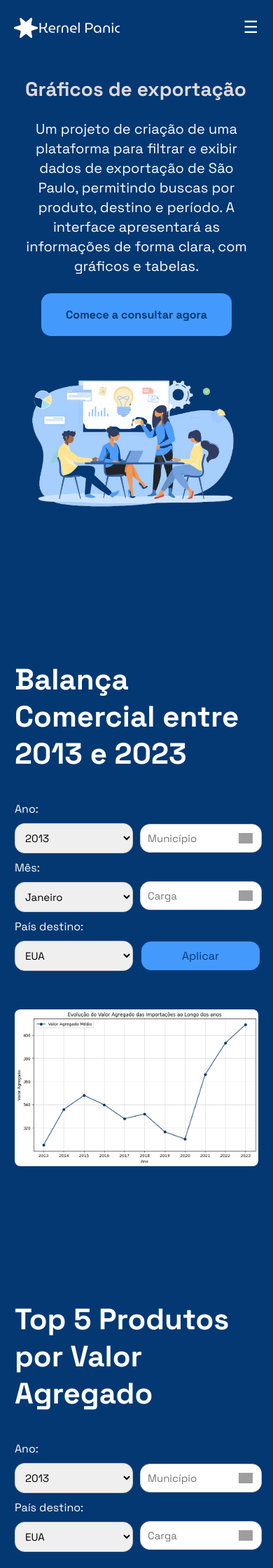
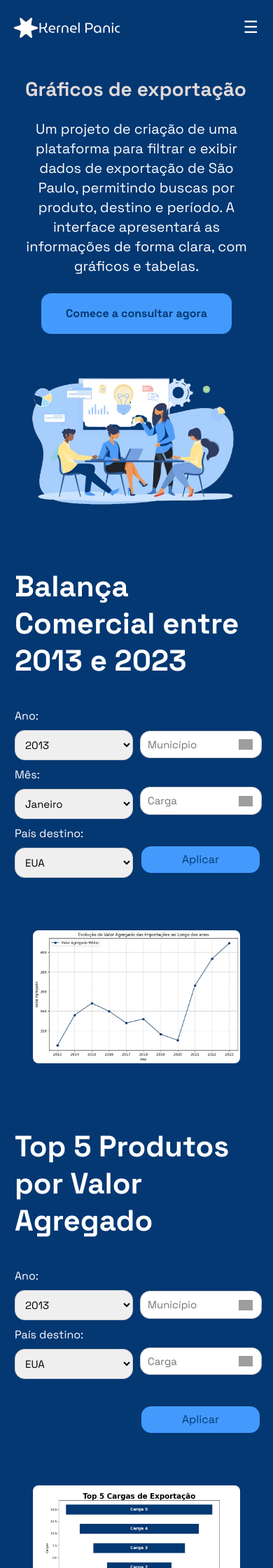
Before and after one commit to heloisa-cardillo/KernelPanic, a Flask app: page / in a window 390 px wide. Shown: the top 2240 px of the page at 70% size. Run offline with Flask 3, Linux system fonts and the light colour scheme; grey boxes are pictures that could not be loaded.

Commit message:
feat:(HTML) Ajuste no HTML

```diff
--- a/frontend-API/static/style.css
+++ b/frontend-API/static/style.css
@@ -11,10 +11,10 @@ body {
   background-color: #043873;
   border: 1px solid #043873;
   box-sizing: border-box;
-  height: 1117px;
+  height: 100%;
   line-height: normal;
   margin: 0;
-  min-height: 260vh;
+  min-height: 300vh;
   font-family: "Space Grotesk";
 }
 
@@ -180,14 +185,22 @@ label {
 
 .graficos {
   display: flex;
-  min-width: 300px;
-  flex: 1;
+  flex-wrap: wrap;
   justify-content: center;
   align-items: center;
+  width: 100%;
+  padding: 10px;
+  box-sizing: border-box;
+}
+
+.graficos img {
+  max-width: 100%;
+  height: auto;
+  display: block;
 }
 
 .graficos-1 {
-  margin-top: 230px;
+  margin-top: 270px;
   max-width: 100%;
   height: auto;
   border-radius: 8px;
@@ -204,7 +217,6 @@ label {
   border: none;
   width: 80%;
   display: flex;
-  flex-wrap: wrap;
   justify-content: flex-start;
   align-items: center;
   color: #e1d8d8;
@@ -348,6 +360,7 @@ input[type="text"] {
   body {
     width: 100%;
     height: 100%;
+    min-height: 100vh;
     margin: 0;
     padding: 0;
     overflow-x: hidden;
@@ -485,9 +497,12 @@ input[type="text"] {
   }
 
   .grafico1 {
+    flex-direction: column;
+    align-items: center;
     width: 100%;
     margin-left: 0;
-    padding: 0 20px;
+    padding: 20px;
+    margin: 0 auto;
   }
 
   .grafico1 p {
@@ -502,8 +517,19 @@ input[type="text"] {
 
   .graficos {
     width: 100%;
+    display: flex;
+    justify-content: center;
+    align-items: center;
+    flex-direction: column;
+    margin-top: 20px;
   }
 
+  .graficos img {
+    width: 90%;
+    max-width: 600px;
+    height: auto;
+    margin-top: 10px;
+  }
   .graficos-1 {
     margin-top: 20px;
   }
--- a/frontend-API/templates/index.html
+++ b/frontend-API/templates/index.html
@@ -3,29 +3,37 @@
   <head>
     <meta charset="UTF-8" />
     <meta name="viewport" content="width=device-width, initial-scale=1.0" />
-    <link rel="stylesheet" href="{{ url_for('static', filename='style.css') }}">
+    <link
+      rel="stylesheet"
+      href="{{ url_for('static', filename='normalize.css') }}"
+    />
+    <link
+      rel="stylesheet"
+      href="{{ url_for('static', filename='style.css') }}"
+    />
     <title>Gráfico de Exportações</title>
   </head>
   <body>
     <header>
       <nav class="navbar">
-        <div class="nav-logo">
+        <a href="#" class="nav-logo">
+          <img
+            src="{{ url_for('static', filename='img/KernelPanic.png') }}"
+            alt="logo"
+            class="logo"
+          />
+        </a>
 
-         <img src="{{ url_for('static', filename='img/KernelPanic.png') }}" alt="logo" class="logo" />
-
-
-
-        </div>
         <input type="checkbox" id="menu-toggle" />
         <label for="menu-toggle" class="menu-icon">&#9776;</label>
-        <div class="sidebar">
+        <nav class="sidebar">
           <ul class="nav-links">
             <li><a href="#">Home</a></li>
             <li><a href="sobre.html">Sobre</a></li>
-            <button><a href="#grafico">Balança Comercial</a></button>
-            <button><a href="#top5">Top 5 Produtos</a></button>
+            <a href="#grafico" class="button">Balança Comercial</a>
+            <a href="#top5" class="button">Top 5 Produtos</a>
           </ul>
-        </div>
+        </nav>
       </nav>
     </header>
 
@@ -42,12 +50,11 @@
           <button><a href="#grafico">Comece a consultar agora</a></button>
         </div>
         <div class="img-container">
-
-          <img src="{{ url_for('static', filename='img/site-image.png') }}" alt="site-image" class="img" />
-
-
-
-
+          <img
+            src="{{ url_for('static', filename='img/site-image.png') }}"
+            alt="site-image"
+            class="img"
+          />
         </div>
       </div>
     </section>
@@ -59,7 +66,11 @@
             <h3 class="titulo-texto">Balança Comercial entre 2013 e 2023</h3>
           </div>
           <div class="logo-container">
-            <img src="{{ url_for('static', filename='img/KernelPanic.png') }}" alt="logo" class="logo2" />
+            <img
+              src="{{ url_for('static', filename='img/KernelPanic.png') }}"
+              alt="logo"
+              class="logo2"
+            />
           </div>
         </div>
         <form>
@@ -104,15 +115,29 @@
             </div>
 
             <div class="filtros-coluna search-box">
-              <input type="text" class="caixa" name="municipio" placeholder="Município" />
-              <input type="text" class="caixa" name="carga" placeholder="Carga" />
+              <input
+                type="text"
+                class="caixa"
+                name="municipio"
+                placeholder="Município"
+              />
+              <input
+                type="text"
+                class="caixa"
+                name="carga"
+                placeholder="Carga"
+              />
               <button type="submit">Aplicar</button>
             </div>
           </div>
         </form>
       </div>
       <section class="graficos">
-        <img src= "{{ url_for('static', filename='img/gráfico 1.jpg') }}" alt="Gráfico Linha" class="graficos-2">
+        <img
+          src="{{ url_for('static', filename='img/gráfico 1.jpg') }}"
+          alt="Gráfico Linha"
+          class="graficos-2"
+        />
       </section>
     </section>
     <section class="grafico1">
@@ -122,7 +147,11 @@
             <h3 class="titulo-texto">Top 5 Produtos por Valor Agregado</h3>
           </div>
           <div class="logo-container">
-            <img src="{{ url_for('static', filename='img/KernelPanic.png') }}" alt="logo" class="logo2" />
+            <img
+              src="{{ url_for('static', filename='img/KernelPanic.png') }}"
+              alt="logo"
+              class="logo2"
+            />
           </div>
         </div>
         <form>
@@ -159,7 +188,11 @@
         </form>
       </div>
       <section class="graficos">
-        <img src="{{ url_for('static', filename='img/gráfico 3.png') }}" alt="Gráfico Funil" class="graficos-1"/>
+        <img
+          src="{{ url_for('static', filename='img/gráfico 3.png') }}"
+          alt="Gráfico Funil"
+          class="graficos-1"
+        />
       </section>
     </section>
   </body>
```
Also changed, not shown: other parts of frontend-API/static/style.css (+31 -27 lines), frontend-API/static/normalize.css (added).
